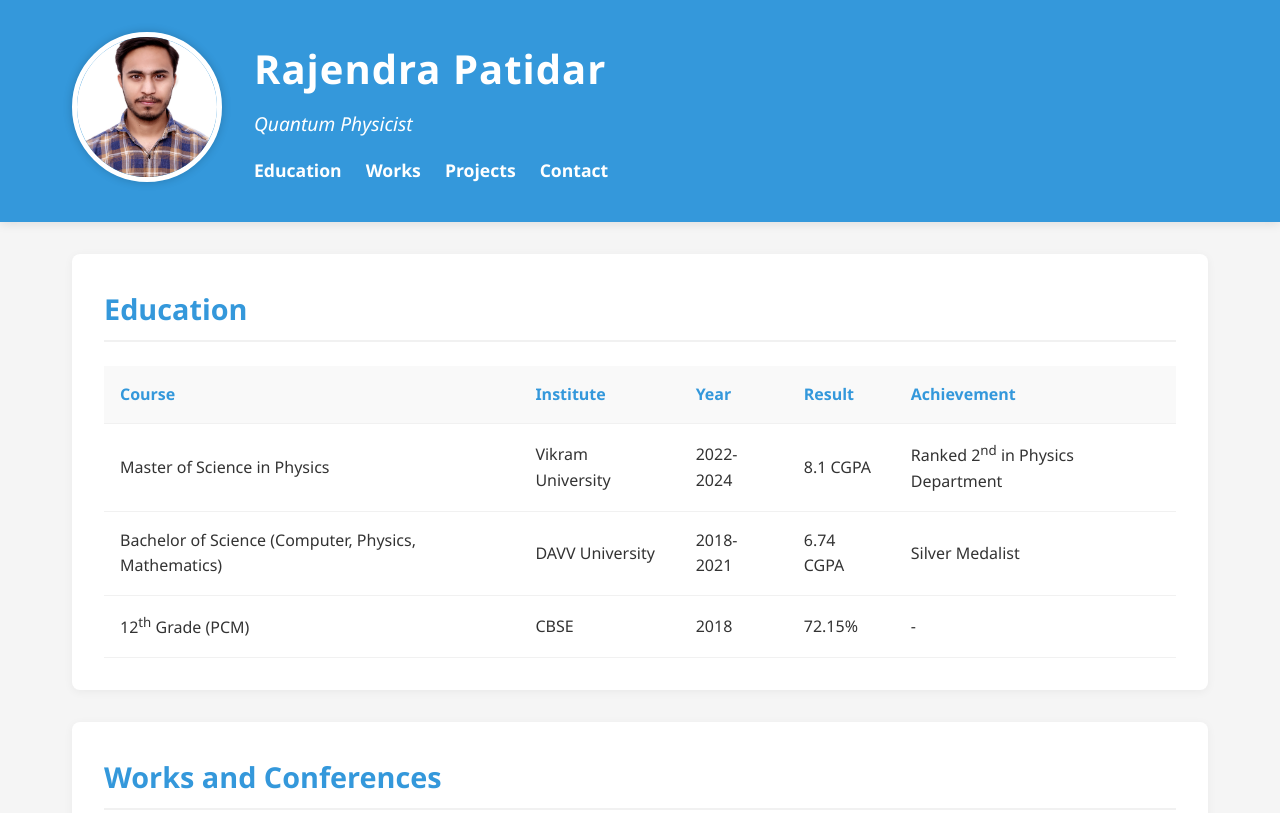
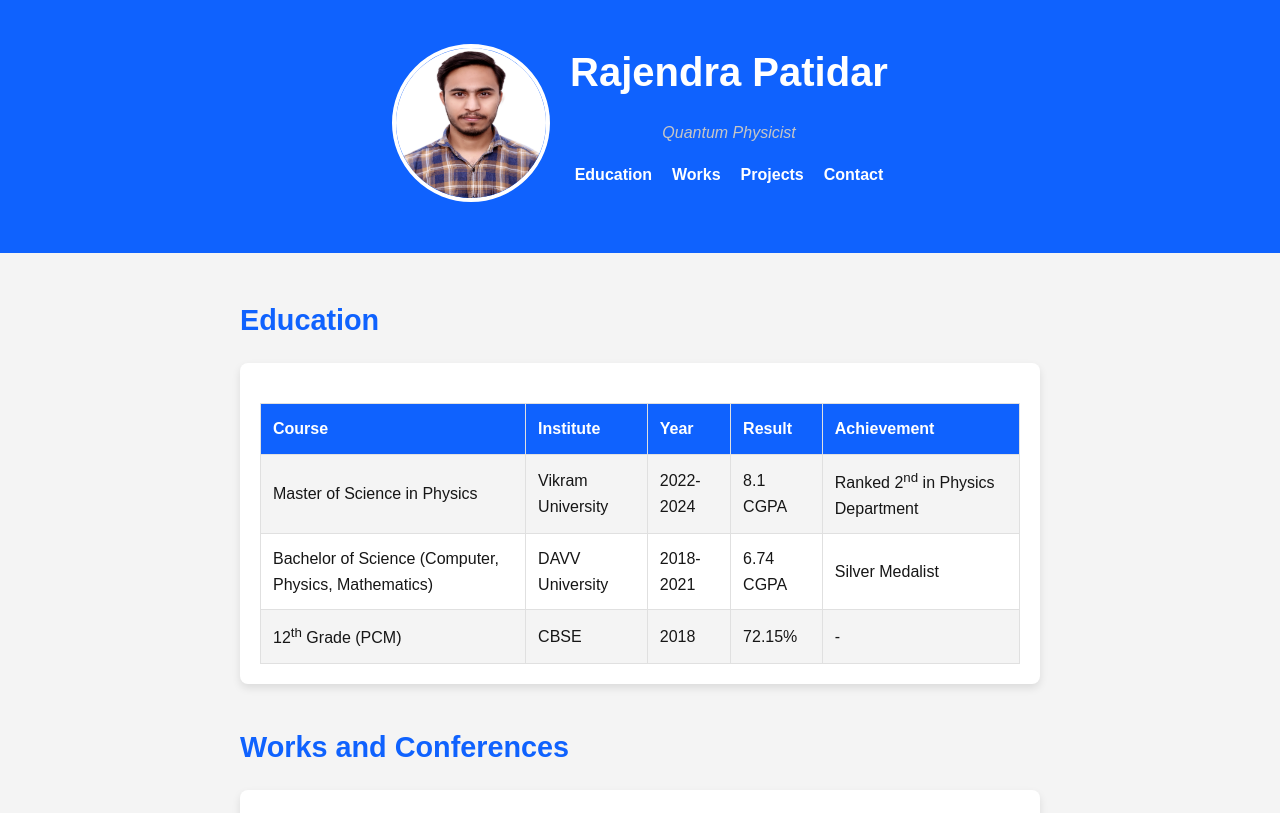
Before and after one commit to Rajendra1patidar/resume, a plain HTML site: page index.html in a window 1280 px wide. Shown: the top 813 px of the page. Drawn offline with Linux system fonts and the light colour scheme.

Commit message:
Update index.css

```diff
--- a/index.css
+++ b/index.css
@@ -1,261 +1,154 @@
-/* Global Styles */
-* {
+/* General Styles */
+body {
+    font-family: 'IBM Plex Sans', Arial, sans-serif;
+    line-height: 1.6;
     margin: 0;
     padding: 0;
-    box-sizing: border-box;
-    font-family: 'Segoe UI', Tahoma, Geneva, Verdana, sans-serif;
+    background-color: #f4f4f4; /* Light gray background */
+    color: #161616; /* Dark gray text */
 }
 
-body {
-    background-color: #f5f5f5;
-    color: #333;
-    line-height: 1.6;
-    padding-bottom: 2rem;
-}
-
-/* Header Styling */
 header {
-    background-color: #3498db;
-    color: white;
-    padding: 2rem 0;
-    box-shadow: 0 2px 10px rgba(0, 0, 0, 0.1);
+    background-color: #0f62fe; /* IBM Blue */
+    color: #ffffff; /* White text */
+    padding: 40px 0;
+    text-align: center;
 }
 
 .profile-header {
     display: flex;
     align-items: center;
-    max-width: 1200px;
-    margin: 0 auto;
-    padding: 0 2rem;
+    justify-content: center;
+    flex-wrap: wrap;
+    gap: 20px;
 }
 
 .profile-photo {
+    border-radius: 50%;
     width: 150px;
     height: 150px;
-    border-radius: 50%;
-    object-fit: cover;
-    border: 5px solid white;
-    box-shadow: 0 0 10px rgba(0, 0, 0, 0.2);
-    transition: transform 0.3s ease;
-}
-
-.profile-photo:hover {
-    transform: scale(1.05);
-}
-
-.profile-info {
-    margin-left: 2rem;
+    border: 4px solid #ffffff; /* White border */
 }
 
 .profile-info h1 {
-    font-size: 2.5rem;
-    margin-bottom: 0.5rem;
-    letter-spacing: 1px;
+    margin: 0;
+    font-size: 2.5em;
+    color: #ffffff; /* White text */
 }
 
-.profile-info p {
-    font-size: 1.2rem;
-    margin-bottom: 1rem;
+.tagline {
     font-style: italic;
+    color: #c6c6c6; /* Light gray */
 }
 
-/* Navigation */
 nav ul {
+    list-style: none;
+    padding: 0;
     display: flex;
-    list-style: none;
-    gap: 1.5rem;
+    justify-content: center;
+    gap: 20px;
 }
 
 nav a {
-    color: white;
+    color: #ffffff; /* White text */
     text-decoration: none;
-    font-weight: 600;
-    font-size: 1.1rem;
-    padding: 0.5rem 0;
-    position: relative;
+    font-weight: bold;
     transition: color 0.3s;
 }
 
-nav a::after {
-    content: '';
-    position: absolute;
-    bottom: 0;
-    left: 0;
-    width: 0;
-    height: 2px;
-    background-color: white;
-    transition: width 0.3s;
+nav a:hover {
+    color: #8a3ffc; /* IBM Purple */
 }
 
-nav a:hover {
-    color: #f1f1f1;
-}
-
-nav a:hover::after {
-    width: 100%;
-}
-
-/* Main Content */
 main {
-    max-width: 1200px;
+    padding: 20px;
+    max-width: 800px;
     margin: 0 auto;
-    padding: 2rem;
 }
 
 section {
-    background-color: white;
-    border-radius: 8px;
-    box-shadow: 0 2px 10px rgba(0, 0, 0, 0.05);
-    padding: 2rem;
-    margin-bottom: 2rem;
+    margin-bottom: 40px;
 }
 
 h2 {
-    color: #3498db;
-    margin-bottom: 1.5rem;
-    padding-bottom: 0.5rem;
-    border-bottom: 2px solid #f1f1f1;
-    font-size: 1.8rem;
+    color: #0f62fe; /* IBM Blue */
+    font-size: 1.8em;
+    margin-bottom: 20px;
 }
 
-/* Education Table */
+.content-box {
+    background-color: #ffffff; /* White background */
+    padding: 20px;
+    border-radius: 8px;
+    box-shadow: 0 4px 8px rgba(0, 0, 0, 0.1); /* Subtle shadow */
+}
+
 table {
     width: 100%;
     border-collapse: collapse;
-    margin-top: 1rem;
+    margin-top: 20px;
+}
+
+table, th, td {
+    border: 1px solid #e0e0e0; /* Light gray border */
 }
 
 th, td {
-    padding: 1rem;
+    padding: 12px;
     text-align: left;
-    border-bottom: 1px solid #f1f1f1;
 }
 
 th {
-    background-color: #f9f9f9;
-    font-weight: 600;
-    color: #3498db;
+    background-color: #0f62fe; /* IBM Blue */
+    color: #ffffff; /* White text */
 }
 
-tr:hover {
-    background-color: #f9f9f9;
+tr:nth-child(even) {
+    background-color: #f4f4f4; /* Light gray */
 }
 
-/* Work Experience and Projects */
-article {
-    margin-bottom: 1.5rem;
+ul {
+    padding-left: 20px;
 }
 
-article h3 {
-    color: #2980b9;
-    margin-bottom: 0.5rem;
-    font-size: 1.4rem;
+ul li {
+    margin-bottom: 10px;
 }
 
-article p {
-    margin-bottom: 0.5rem;
+footer {
+    background-color: #161616; /* Dark gray */
+    color: #ffffff; /* White text */
+    text-align: center;
+    padding: 20px;
 }
 
-article strong {
-    color: #2c3e50;
-}
-
-article ul {
-    margin-left: 1.5rem;
-    margin-top: 0.5rem;
-}
-
-article li {
-    margin-bottom: 0.5rem;
-}
-
-/* Links */
-a {
-    color: #3498db;
+footer a {
+    color: #8a3ffc; /* IBM Purple */
     text-decoration: none;
     transition: color 0.3s;
 }
 
-a:hover {
-    color: #2980b9;
-    text-decoration: underline;
+footer a:hover {
+    color: #ffffff; /* White text */
 }
 
-/* About Section */
-.about {
-    background-color: #f9f9f9;
-    border-left: 4px solid #3498db;
+.back-to-top {
+    display: inline-block;
+    margin-top: 10px;
+    padding: 10px 20px;
+    background-color: #8a3ffc; /* IBM Purple */
+    color: #ffffff; /* White text */
+    border-radius: 5px;
+    text-decoration: none;
+    transition: background-color 0.3s;
 }
 
-.about p {
-    line-height: 1.8;
-    font-size: 1.1rem;
+.back-to-top:hover {
+    background-color: #6e32c9; /* Darker purple */
 }
 
-/* Footer */
-footer {
-    background-color: #2c3e50;
-    color: white;
-    text-align: center;
-    padding: 2rem;
-    margin-top: 2rem;
+/* Icons */
+.fas {
+    margin-right: 8px;
+    color: #0f62fe; /* IBM Blue */
 }
-
-footer h2 {
-    color: white;
-    border-bottom: 2px solid rgba(255, 255, 255, 0.2);
-}
-
-footer a {
-    color: #3498db;
-    margin: 0 0.5rem;
-}
-
-footer a:hover {
-    color: white;
-}
-
-footer p {
-    margin: 1rem 0;
-}
-
-/* Responsive Design */
-@media (max-width: 768px) {
-    .profile-header {
-        flex-direction: column;
-        text-align: center;
-    }
-
-    .profile-info {
-        margin-left: 0;
-        margin-top: 1rem;
-    }
-
-    nav ul {
-        justify-content: center;
-        flex-wrap: wrap;
-    }
-
-    th, td {
-        padding: 0.5rem;
-        font-size: 0.9rem;
-    }
-}
-
-/* Additional Enhancements */
-hr {
-    border: none;
-    height: 1px;
-    background-color: rgba(255, 255, 255, 0.2);
-    margin: 1rem 0;
-}
-
-section#projects {
-    background-color: #fcfcfc;
-}
-
-section#projects h3 {
-    display: inline-block;
-    border-bottom: 2px solid #3498db;
-    padding-bottom: 0.3rem;
-}
```
